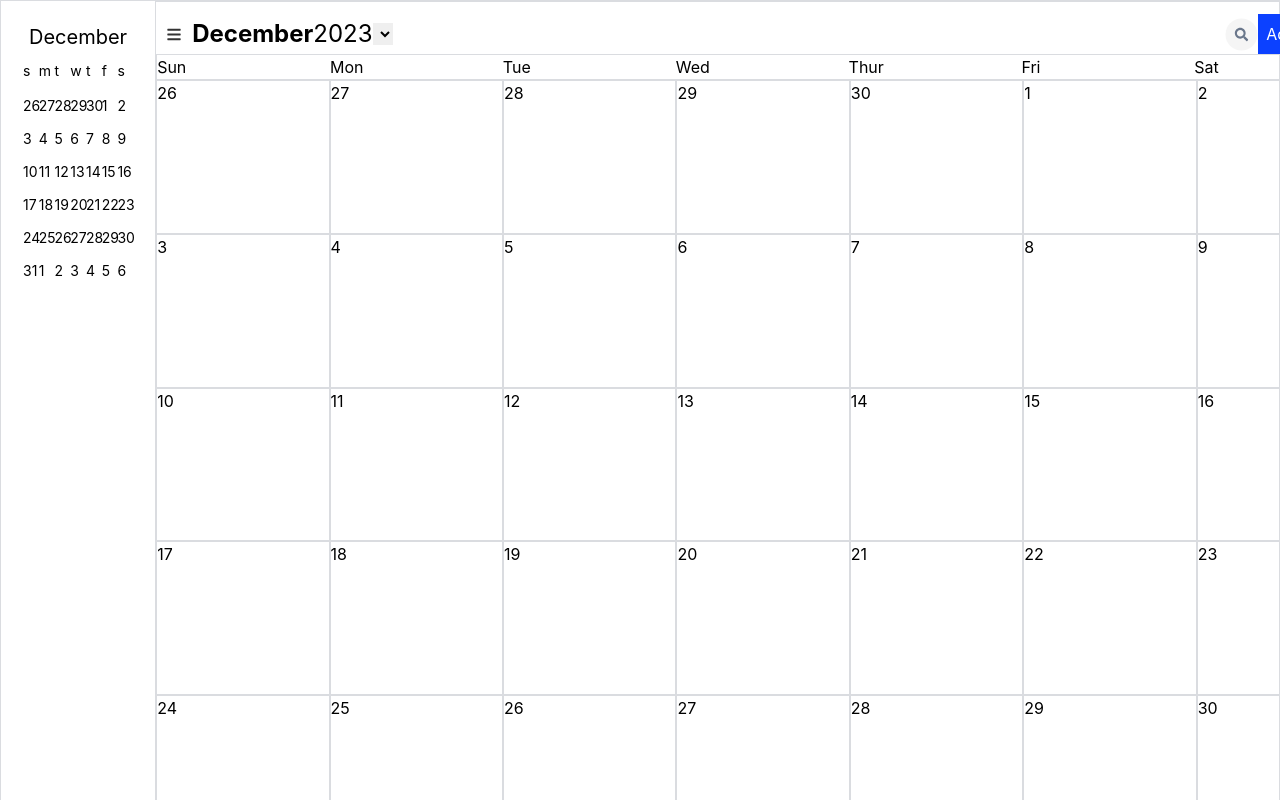
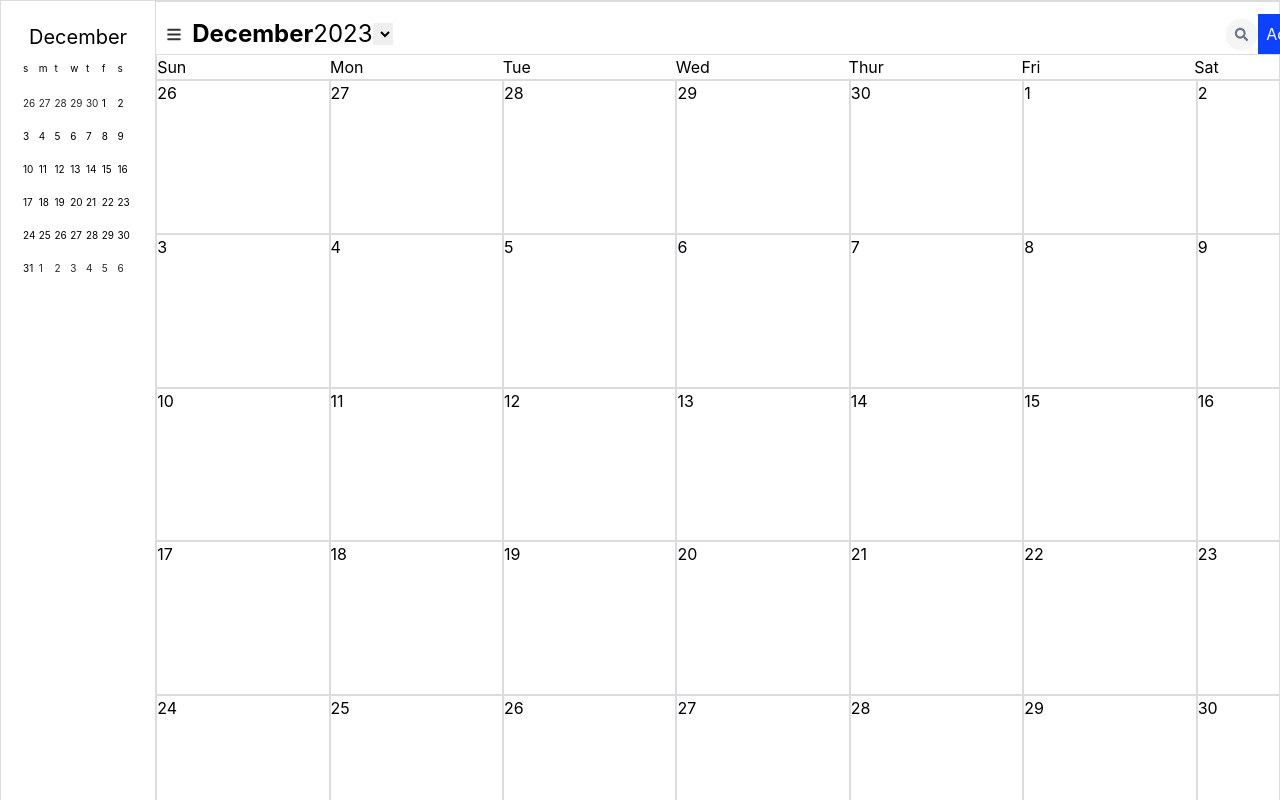
Before and after one commit to lindychi/frontend-bootcamp, a React (Create React App) app: page / in a window 1280 px wide. Shown: the top 800 px of the page. Built offline with nearby package versions, Linux system fonts and the light colour scheme.

Commit message:
당월이 아니면 zinc

```diff
--- a/src/App.tsx
+++ b/src/App.tsx
@@ -26,8 +26,18 @@ function App() {
 
  <div className=" p-[10px] grid gap-2.5">
    <div className="items-center  px-[6px] text-xl grid justify-start"> {getMonthString(12)} </div>
-   <div className="grid grid-cols-7 text-sm "> {dayList.map((day, index) => (<div className="w-[26px] h-[25px]" key={index}>{day.short}  </div>))} </div>
-   <div className="grid grid-cols-7 text-sm "> {targetCalendarDates.map((date:Date,index) => (<div className="w-[30px] h-[33px] items-start" key={index}>{date.getDate()}</div>))} </div>
+   <div className="grid grid-cols-7 text-[10px] "> {dayList.map((day, index) => (<div className="w-[26px] h-[25px]" key={index}>{day.short}  </div>))} </div>
+   <div className="grid grid-cols-7 text-[10px]">
+            {targetCalendarDates.map((date: Date, index) => {
+              const isCurrentMonth =
+                date.getMonth() + 1 === selectedMonth && date.getFullYear() === selectedYear;
+              const textColorClass = isCurrentMonth ? '' : 'text-zinc-800';
+
+              return (
+                <div className={`w-[30px] h-[33px] ${textColorClass}`} key={index}>
+                  {date.getDate()}
+                </div>);
+            })} </div>
   </div>
 
 
```
